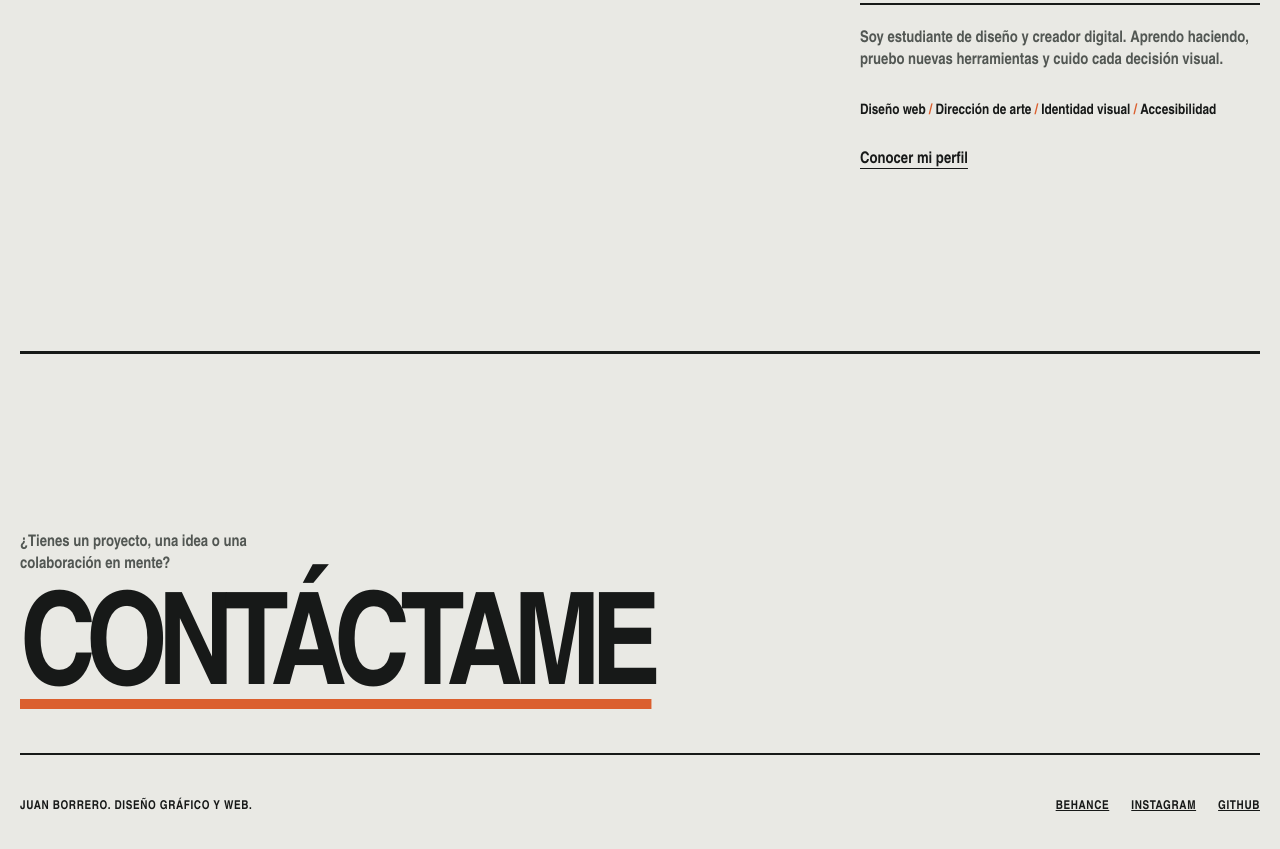
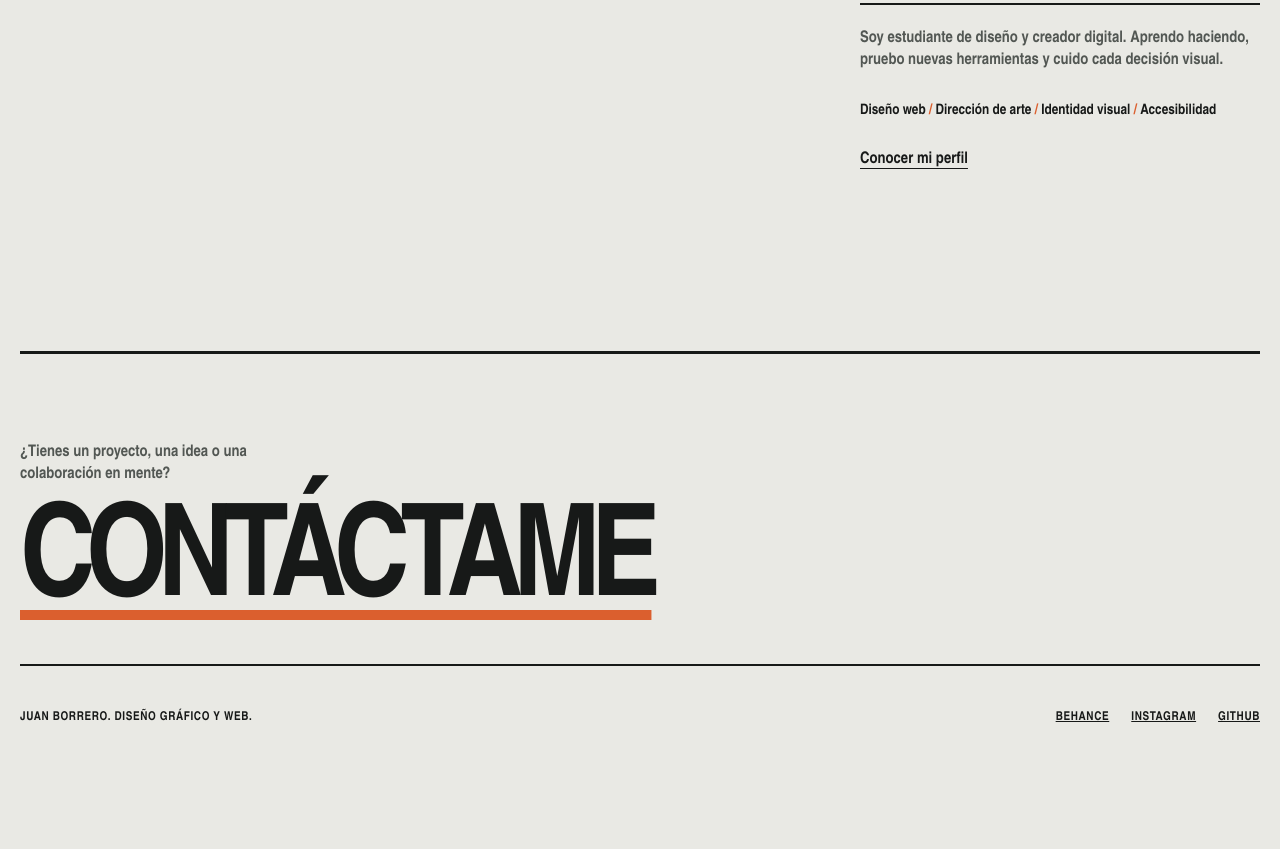
Before and after one commit to JuanBorr/juanbdesign, an Astro site: page / in a window 1280 px wide. Shown: the part 2975-3824 px from the top of the page. After the commit the page ends 3745 px from the top, so only its background shows below. Built offline with nearby package versions, Linux system fonts and the light colour scheme; Astro itself is replaced by a stand-in of ours.

Commit message:
style: raise homepage contact content

```diff
--- a/src/pages/index.astro
+++ b/src/pages/index.astro
@@ -271,7 +271,7 @@ import { projects, projectUrl } from '../data/projects'
   .skill-list li { display: inline; font-size: 0.9rem; font-weight: 900; }
   .skill-list li:not(:last-child)::after { content: " / "; color: var(--accent); }
 
-  .contact { padding-block: clamp(90px, 14vw, 190px) 38px; border-top: 3px solid var(--ink); }
+  .contact { padding-block: clamp(56px, 7vw, 96px) 38px; border-top: 3px solid var(--ink); }
   .contact p { max-width: 42ch; margin: 0 0 24px; color: var(--muted); font-weight: 700; }
 
   .contact-link {
```
